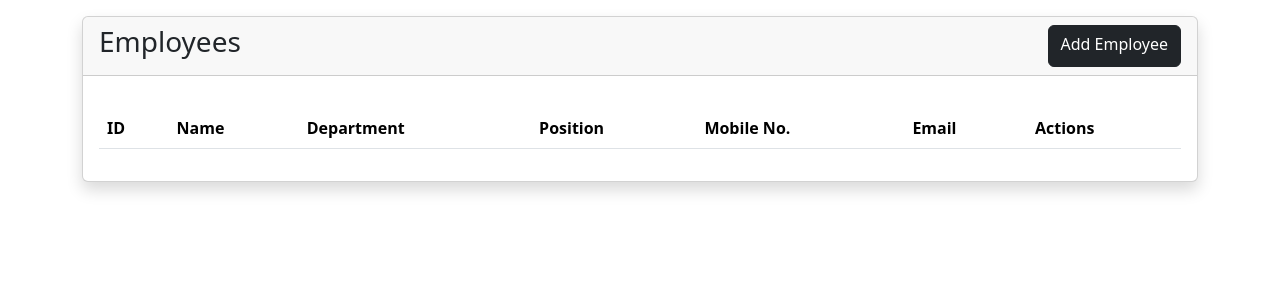
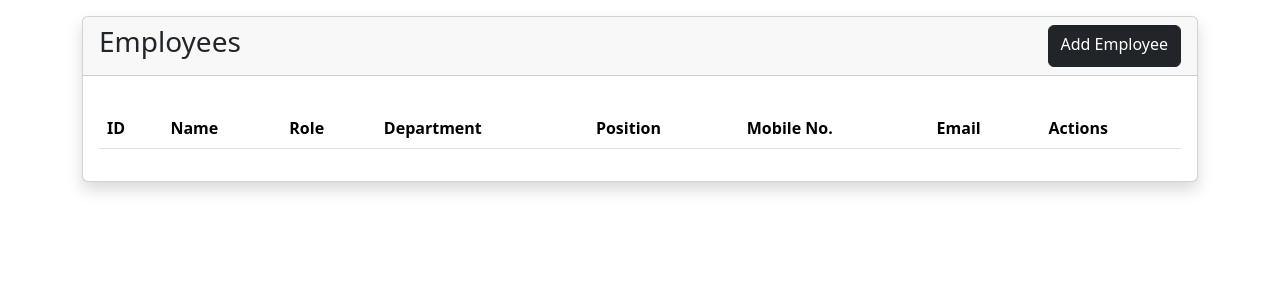
Before and after one commit to sunilyadav97/employee-management-system, a Django app: page /employees/ in a window 1280 px wide. Shown: the part 56-356 px from the top of the page. Run offline with Django 5.2, Linux system fonts and the light colour scheme; the visitor is signed in with stand-in values (Sample User, id 1); data that the repository does not hold is empty.

Commit message:
Added role field in Employee form and template.

```diff
--- a/emsapp/forms.py
+++ b/emsapp/forms.py
@@ -18,7 +18,7 @@ class EmployeeForm(forms.ModelForm):
 
     class Meta:
         model = Employee
-        fields = ['user', 'mobile_no', 'dob', 'position', 'department', 'address']
+        fields = ['user', 'role', 'mobile_no', 'dob', 'position', 'department', 'address']
 
     def __init__(self, *args, **kwargs):
         super().__init__(*args, **kwargs)
--- a/templates/emsapp/employee_list.html
+++ b/templates/emsapp/employee_list.html
@@ -13,6 +13,7 @@
                         <tr>
                             <th>ID</th>
                             <th>Name</th>
+                            <th>Role</th>
                             <th>Department</th>
                             <th>Position</th>
                             <th>Mobile No.</th>
@@ -25,6 +26,7 @@
                             <tr>
                                 <td>{{ employee.id }}</td>
                                 <td>{{ employee.user.username }}</td>
+                                <td>{{ employee.role.name|default_if_none:'-' }}</td>
                                 <td>{{ employee.department.name }}</td>
                                 <td>{{ employee.position }}</td>
                                 <td>{{ employee.mobile_no }}</td>
```
